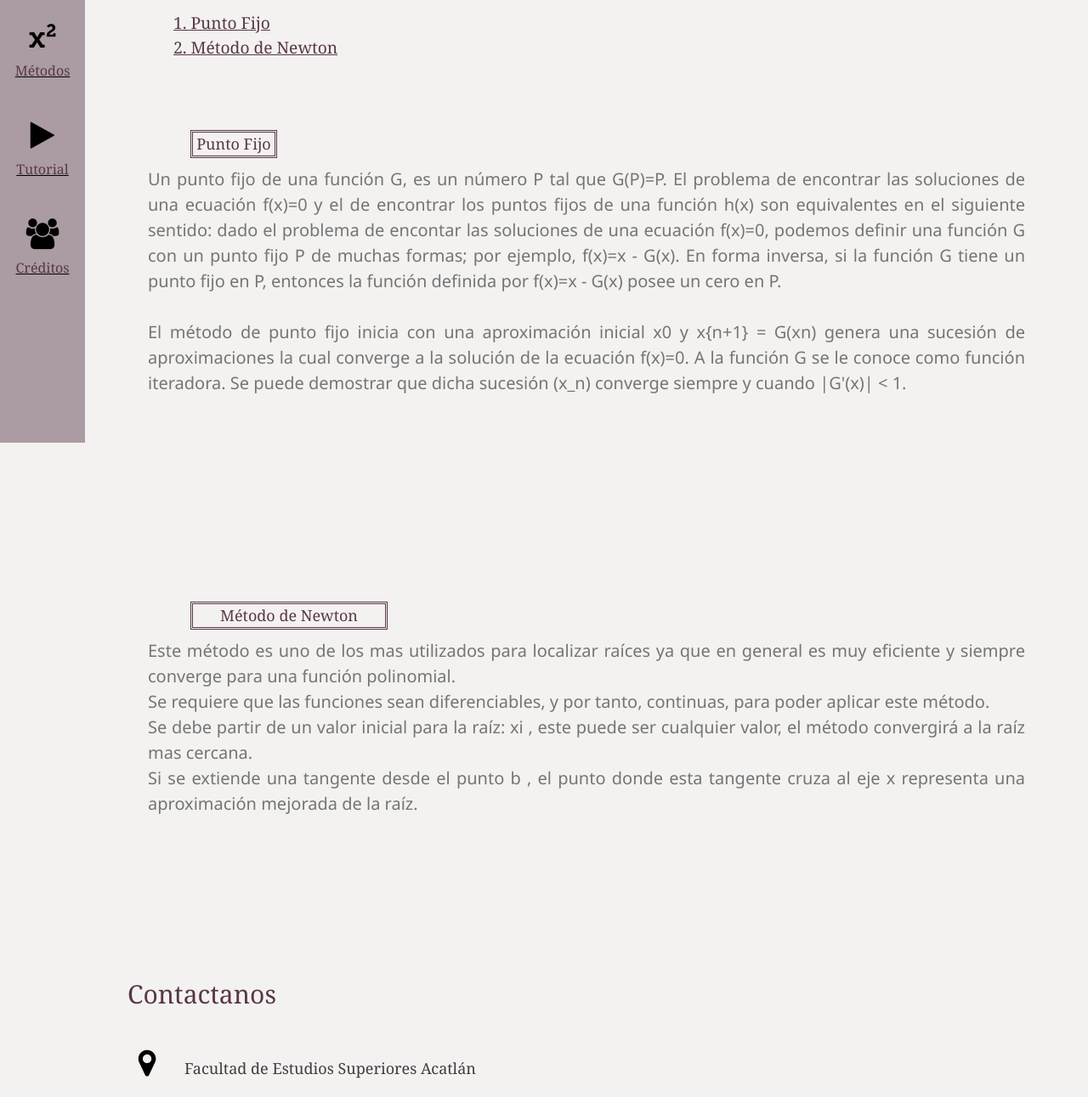
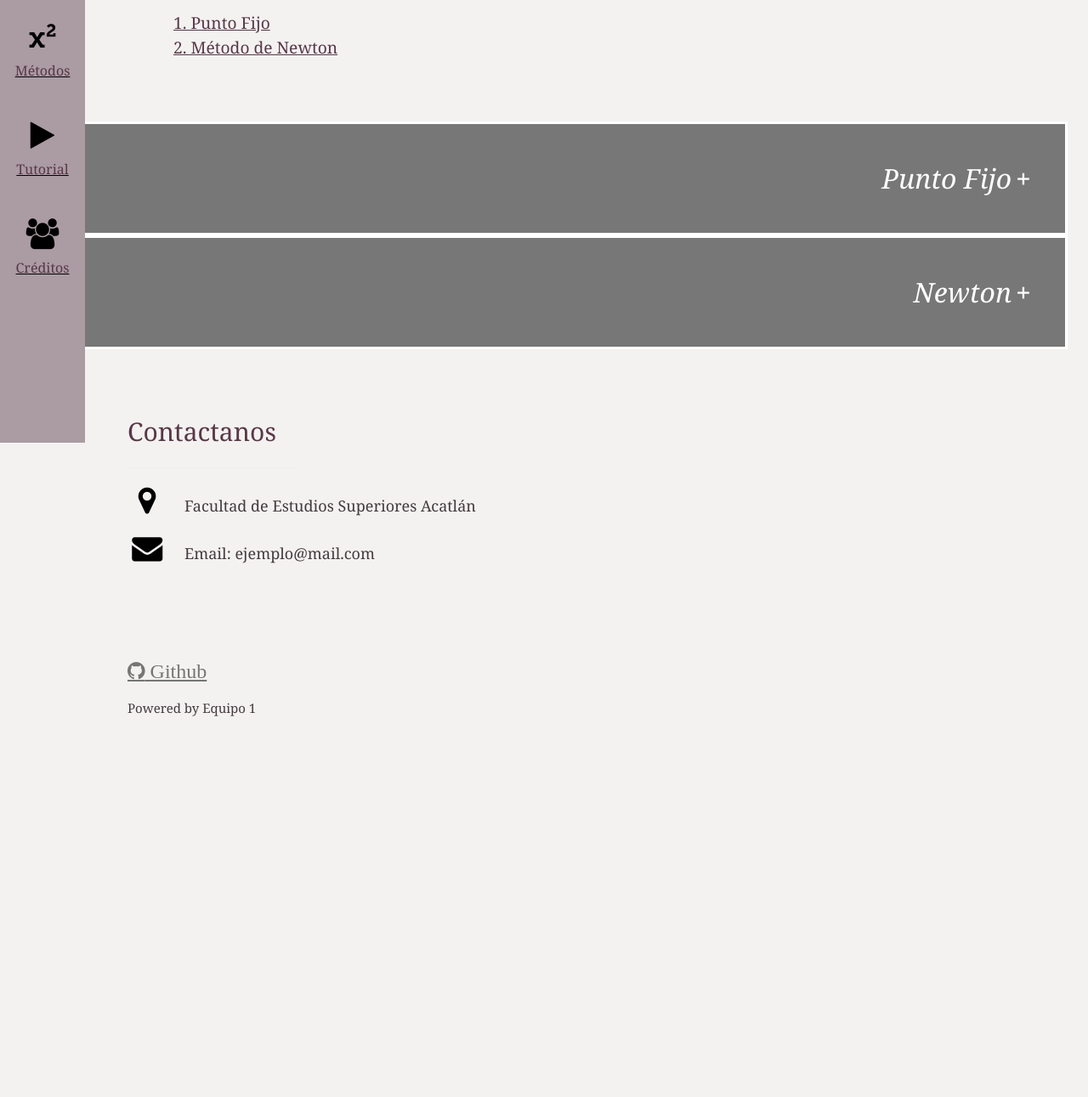
Before and after one commit to mucinoab/MII, a Django app: page /resumenes/ in a window 1280 px wide. Shown: the part 279-1570 px from the top of the page at 85% size. After the commit the page ends 1122 px from the top, so only its background shows below. Run offline with Django 3.2, Linux system fonts and the light colour scheme.

Commit message:
agregue los colapsables

```diff
--- a/templates/resumenes.html
+++ b/templates/resumenes.html
@@ -29,12 +29,10 @@
             <a name="PFijo"></a>
             <a name="Punto_Fijo"></a>
             </br></br></br>
-            <h2 class="w3-hide-large  w3-hide-medium"
-                style="font-size: x-large; border-style: double; margin-right: 165px; text-align: center;">Punto
-                Fijo</h2>
+            <button class="collapsible" style= "font-style:italic; font-size: xx-large;">Punto Fijo</button>
+            <div class = "content">
             <hr class="w3-hide-large w3-hide-medium" style="width:200px" class="w3-opacity">
             <h3 class="w3-hide-small"
-                style="margin-left: 200px; margin-right: 930px; border-style: double; font-size: large; text-align: center;">
                 Punto
                 Fijo</a></h3>
             <h4 class="small w3-hide-small" style="margin-left: 150px; margin-right: 50px; text-align: justify">
@@ -66,6 +64,9 @@
                 </br></br></br></br>
                 <hr class="w3-hide-large w3-hide-medium" style="width:200px" class="w3-opacity">
             </h5>
+        </div>
+        <button class="collapsible"style= "font-style:italic; font-size: xx-large;">Newton</button>
+        <div class = "content">
             <a name="MNewton"></a>
             <a name="Newton"></a>
             </br></br></br>
@@ -109,4 +110,20 @@
             </body>
         </div>
     </div>
+      <script>
+    var coll = document.getElementsByClassName("collapsible");
+    var i;
+
+    for (i = 0; i < coll.length; i++) {
+    coll[i].addEventListener("click", function() {
+    this.classList.toggle("active");
+    var content = this.nextElementSibling;
+    if (content.style.display == "block"){
+      content.style.display = "none" ;
+    } else {
+      content.style.display = "block";
+    }
+  });
+}
+</script>
 {% endblock %}
```
